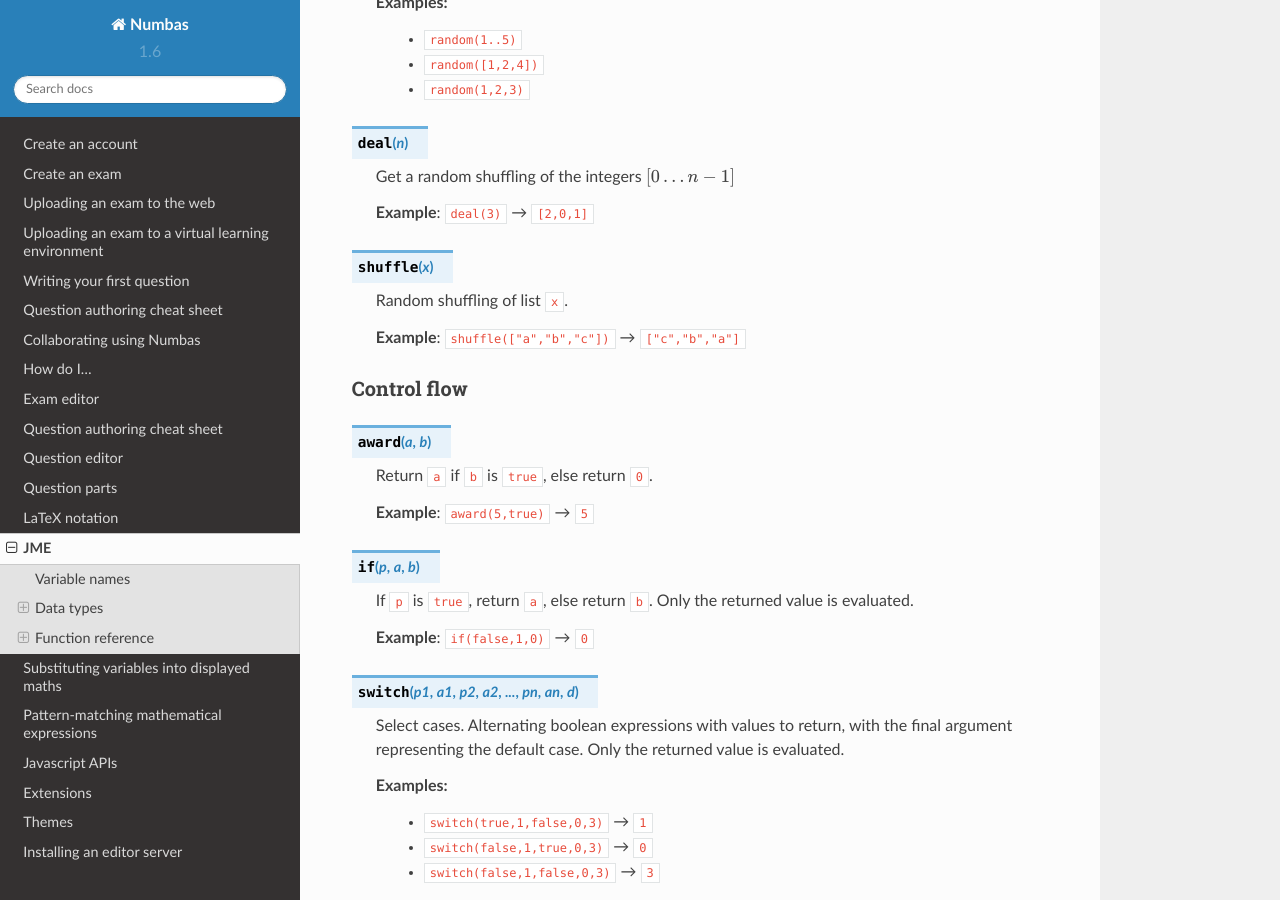
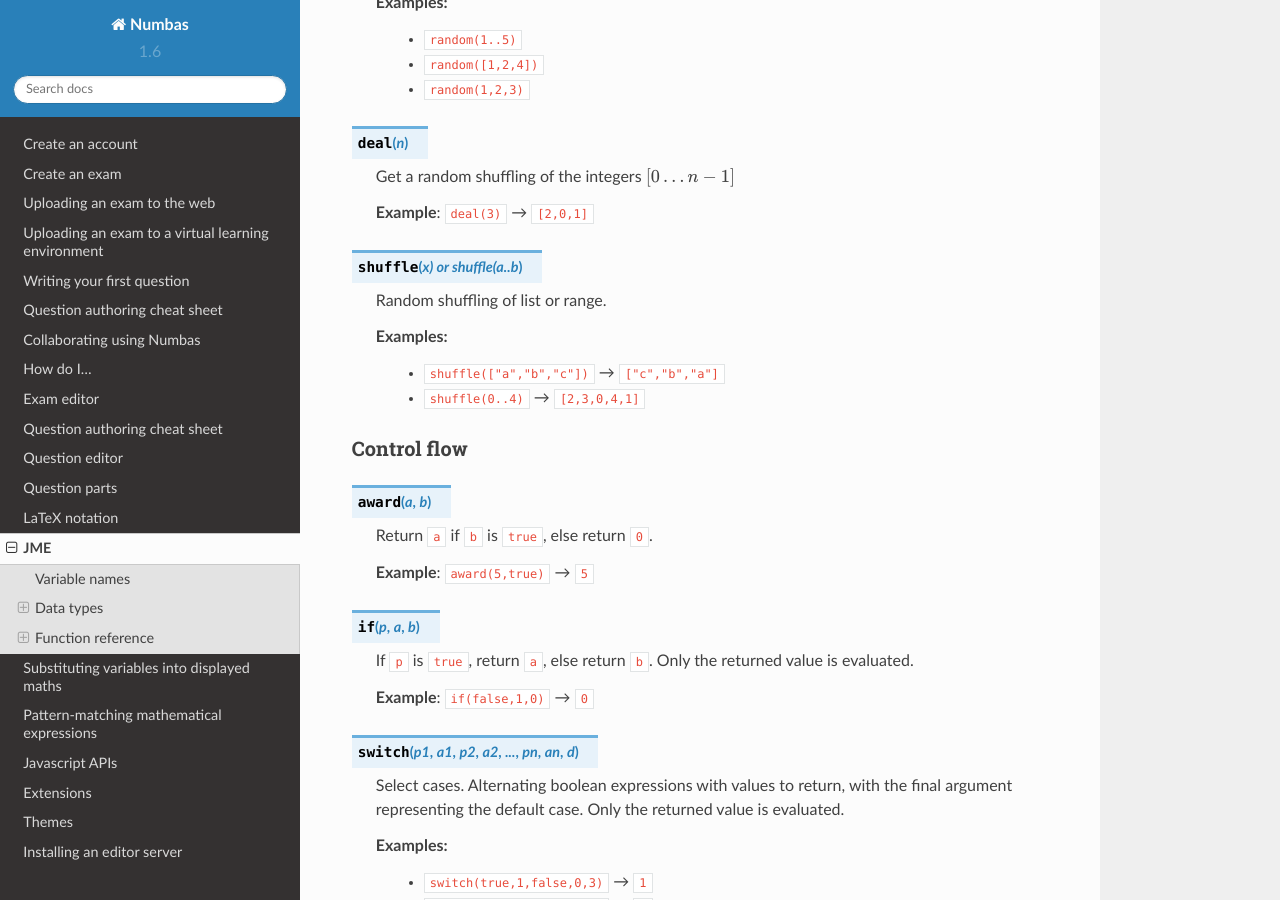
Before and after one commit to numbas/editor-docs, a Sphinx documentation site: the page built from source/jme-reference.rst, in a window 1280 px wide and 900 px high, scrolled down 18689 px. Built offline with Sphinx 7.4.7 and the Read the Docs theme 2.0.0, drawn with Linux system fonts in a browser that asks for light colours.

Commit message:
document shuffle(range)

```diff
--- a/source/jme-reference.rst
+++ b/source/jme-reference.rst
@@ -805,11 +805,13 @@ Randomisation
 
     **Example**: ``deal(3)`` → ``[2,0,1]``
 
-.. function:: shuffle(x)
+.. function:: shuffle(x) or shuffle(a..b)
 
-    Random shuffling of list ``x``.
+    Random shuffling of list or range.
 
-    **Example**: ``shuffle(["a","b","c"])`` → ``["c","b","a"]``
+    **Examples**:
+        * ``shuffle(["a","b","c"])`` → ``["c","b","a"]``
+        * ``shuffle(0..4)`` → ``[2,3,0,4,1]``
 
 Control flow
 ------------
```
